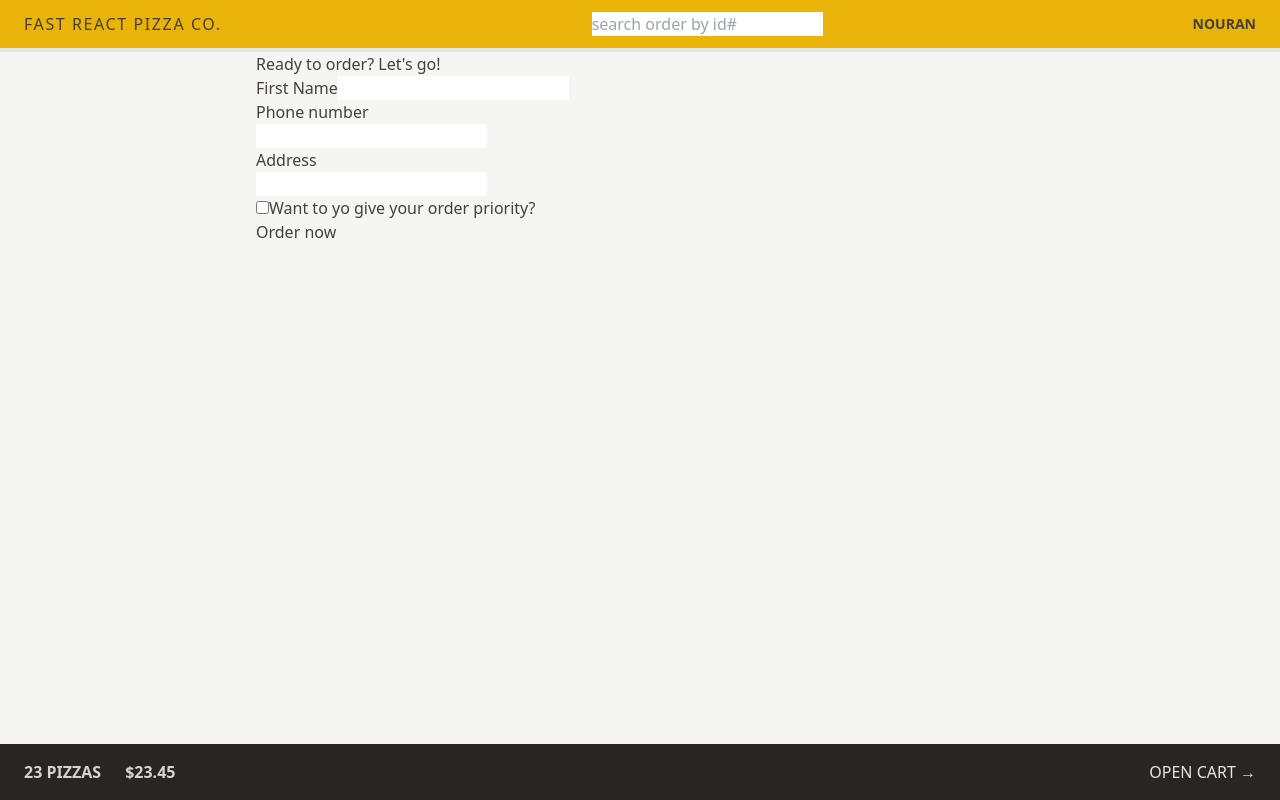
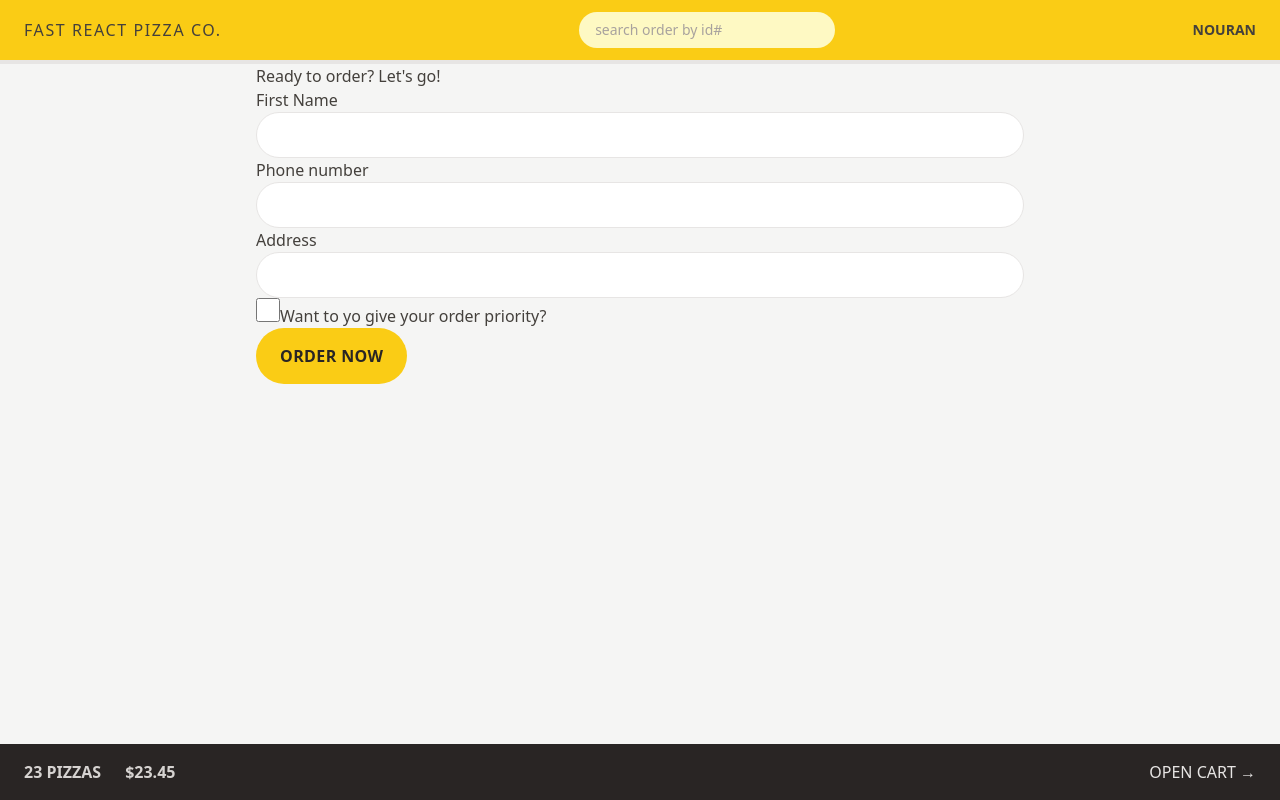
Before and after one commit to NouranAlSharawneh/fast-react-pizza, a React (Vite) app: page /order/new in a window 1280 px wide. Built offline with nearby package versions, Linux system fonts and the light colour scheme.

Commit message:
Styled componets added

```diff
--- a/src/features/cart/Cart.jsx
+++ b/src/features/cart/Cart.jsx
@@ -1,4 +1,6 @@
 import { Link } from 'react-router-dom';
+import LinkButton from '../../ui/LinkButton.jsx';
+import Button from '../../ui/Button.jsx';
 
 const fakeCart = [
   {
@@ -29,12 +31,13 @@ function Cart() {
 
   return (
     <div>
-      <Link to="/menu">&larr; Back to menu</Link>
+      <LinkButton to="/menu">&larr; Back to menu</LinkButton>
 
       <h2>Your cart, %NAME%</h2>
 
       <div>
-        <Link to="/order/new">Order pizzas</Link>
+        <Button to="/order/new">Order pizzas</Button>
+
         <button>Clear cart</button>
       </div>
     </div>
--- a/src/features/order/CreateOrder.jsx
+++ b/src/features/order/CreateOrder.jsx
@@ -1,30 +1,31 @@
-import { Form, redirect, useActionData, useNavigation } from "react-router-dom";
-import { createOrder } from "../../services/apiRestaurant.js";
+import { Form, redirect, useActionData, useNavigation } from 'react-router-dom';
+import { createOrder } from '../../services/apiRestaurant.js';
+import Button from '../../ui/Button.jsx';
 
 // https://uibakery.io/regex-library/phone-number
 const isValidPhone = (str) =>
   /^\+?\d{1,4}?[-.\s]?\(?\d{1,3}?\)?[-.\s]?\d{1,4}[-.\s]?\d{1,4}[-.\s]?\d{1,9}$/.test(
-    str
+    str,
   );
 
 const fakeCart = [
   {
     pizzaId: 12,
-    name: "Mediterranean",
+    name: 'Mediterranean',
     quantity: 2,
     unitPrice: 16,
     totalPrice: 32,
   },
   {
     pizzaId: 6,
-    name: "Vegetale",
+    name: 'Vegetale',
     quantity: 1,
     unitPrice: 13,
     totalPrice: 13,
   },
   {
     pizzaId: 11,
-    name: "Spinach and Mushroom",
+    name: 'Spinach and Mushroom',
     quantity: 1,
     unitPrice: 15,
     totalPrice: 15,
@@ -33,7 +34,7 @@ const fakeCart = [
 
 function CreateOrder() {
   const navigation = useNavigation();
-  const isSubmiiting = navigation.state === "submitting";
+  const isSubmiiting = navigation.state === 'submitting';
 
   const formErrors = useActionData();
 
@@ -47,13 +48,13 @@ function CreateOrder() {
       <Form method="POST" action="/order/new">
         <div>
           <label>First Name</label>
-          <input type="text" name="customer" required />
+          <input type="text" name="customer" required className="input" />
         </div>
 
         <div>
           <label>Phone number</label>
           <div>
-            <input type="tel" name="phone" required />
+            <input type="tel" name="phone" required className="input" />
             {formErrors?.phone && <p>{formErrors.phone}</p>}
           </div>
         </div>
@@ -61,7 +62,7 @@ function CreateOrder() {
         <div>
           <label>Address</label>
           <div>
-            <input type="text" name="address" required />
+            <input type="text" name="address" required className="input" />
           </div>
         </div>
 
@@ -70,6 +71,7 @@ function CreateOrder() {
             type="checkbox"
             name="priority"
             id="priority"
+            className="h-6 w-6 rounded-full accent-yellow-400 focus:outline-none focus:ring focus:ring-yellow-400 focus:ring-offset-1"
             // value={withPriority}
             // onChange={(e) => setWithPriority(e.target.checked)}
           />
@@ -78,9 +80,9 @@ function CreateOrder() {
 
         <div>
           <input type="hidden" name="cart" value={JSON.stringify(cart)} />
-          <button disabled={isSubmiiting}>
-            {isSubmiiting ? "Placing order..." : "Order now"}
-          </button>
+          <Button disabled={isSubmiiting}>
+            {isSubmiiting ? 'Placing order...' : 'Order now'}
+          </Button>
         </div>
       </Form>
     </div>
@@ -94,12 +96,12 @@ export const action = async ({ request }) => {
   const order = {
     ...data,
     cart: JSON.parse(data.cart),
-    priority: data.priority === "on",
+    priority: data.priority === 'on',
   };
 
   const errors = {};
   if (!isValidPhone(order.phone))
-    errors.phone = "Please give us your correct phone number.";
+    errors.phone = 'Please give us your correct phone number.';
 
   if (Object.keys(errors).length > 0) return errors;
 
--- a/src/features/order/SearchOrder.jsx
+++ b/src/features/order/SearchOrder.jsx
@@ -1,18 +1,19 @@
-import { useState } from "react";
-import { useNavigate } from "react-router-dom";
+import { useState } from 'react';
+import { useNavigate } from 'react-router-dom';
 
 const SearchOrder = () => {
-  const [query, setQuery] = useState("");
+  const [query, setQuery] = useState('');
   const navigate = useNavigate();
   const handleSubmit = (e) => {
     e.preventDefault();
     if (!query) return;
     navigate(`/order/${query}`);
-    setQuery("");
+    setQuery('');
   };
   return (
     <form onSubmit={handleSubmit}>
       <input
+        className="w-28 rounded-full bg-yellow-100 px-4 py-2 text-sm transition-all duration-300 ease-in-out placeholder:text-stone-400 focus:outline-none focus:ring focus:ring-yellow-500 focus:ring-opacity-30 focus:ring-offset-2 sm:w-64 sm:focus:w-72"
         type="text"
         placeholder="search order by id#"
         value={query}
--- a/src/features/user/CreateUser.jsx
+++ b/src/features/user/CreateUser.jsx
@@ -1,4 +1,5 @@
 import { useState } from 'react';
+import Button from '../../ui/Button.jsx';
 
 function CreateUser() {
   const [username, setUsername] = useState('');
@@ -14,7 +15,7 @@ function CreateUser() {
       </p>
 
       <input
-        className="w-72"
+        className="input mb-8 w-72"
         type="text"
         placeholder="Your full name"
         value={username}
@@ -23,7 +24,7 @@ function CreateUser() {
 
       {username !== '' && (
         <div>
-          <button>Start ordering</button>
+          <Button>Start ordering</Button>
         </div>
       )}
     </form>
--- a/src/index.css
+++ b/src/index.css
@@ -2,41 +2,48 @@
 @tailwind components;
 @tailwind utilities;
 
-/* body {
-  font-family: system-ui, -apple-system, BlinkMacSystemFont, "Segoe UI", Roboto,
-    Oxygen, Ubuntu, Cantarell, "Open Sans", "Helvetica Neue", sans-serif;
-  background-color: #f7f7f7;
-  color: #444;
+@layer components {
+  .input {
+    @apply w-full rounded-full border border-stone-200 px-4 py-2 text-sm transition-all duration-300 ease-in-out placeholder:text-stone-400 focus:outline-none focus:ring focus:ring-yellow-400 focus:ring-opacity-30 focus:ring-offset-2 md:px-6 md:py-3;
+  }
 }
-
-.layout {
-  display: grid;
-  grid-template-rows: auto 1fr auto;
-  gap: 32px;
-  height: 100dvh;
-} */
 
 /* https://dev.to/afif/i-made-100-css-loaders-for-your-next-project-4eje */
 .loader {
   width: 45px;
   aspect-ratio: 0.75;
   --c: no-repeat linear-gradient(#333 0 0);
-  background: var(--c) 0% 50%, var(--c) 50% 50%, var(--c) 100% 50%;
+  background:
+    var(--c) 0% 50%,
+    var(--c) 50% 50%,
+    var(--c) 100% 50%;
   background-size: 20% 50%;
   animation: loading 1s infinite linear;
 }
 
 @keyframes loading {
   20% {
-    background-position: 0% 0%, 50% 50%, 100% 50%;
+    background-position:
+      0% 0%,
+      50% 50%,
+      100% 50%;
   }
   40% {
-    background-position: 0% 100%, 50% 0%, 100% 50%;
+    background-position:
+      0% 100%,
+      50% 0%,
+      100% 50%;
   }
   60% {
-    background-position: 0% 50%, 50% 100%, 100% 0%;
+    background-position:
+      0% 50%,
+      50% 100%,
+      100% 0%;
   }
   80% {
-    background-position: 0% 50%, 50% 50%, 100% 100%;
+    background-position:
+      0% 50%,
+      50% 50%,
+      100% 100%;
   }
 }
--- /dev/null
+++ b/src/ui/Button.jsx
@@ -0,0 +1,19 @@
+import { Link } from 'react-router-dom';
+
+const Button = ({ children, disabled = false, to }) => {
+  const className =
+    'inline-block px-4 py-3 font-semibold tracking-wide uppercase transition-colors duration-300 bg-yellow-400 rounded-full text-stone-800 hover:bg-yellow-300 focus:bg-yellow-300 focus:outline-none focus:ring focus:ring-yellow-300 focus:ring-offset-2 active:bg-yellow-500 disabled:cursor-not-allowed disabled:bg-stone-400 disabled:text-stone-900 sm:px-6 sm:py-4';
+
+  if (to) return;
+  <Link to={to} className={className}>
+    {children}
+  </Link>;
+
+  return (
+    <button disabled={disabled} className={className}>
+      {children}
+    </button>
+  );
+};
+
+export default Button;
--- a/src/ui/Error.jsx
+++ b/src/ui/Error.jsx
@@ -1,7 +1,7 @@
-import { useNavigate, useRouteError } from "react-router-dom";
+import { useRouteError } from 'react-router-dom';
+import LinkButton from './LinkButton.jsx';
 
 function Error() {
-  const navigate = useNavigate();
   const errorMessage = useRouteError();
   console.log(errorMessage);
 
@@ -9,7 +9,7 @@ function Error() {
     <div>
       <h1>Something went wrong 😢</h1>
       <p>{errorMessage.data || errorMessage.message}</p>
-      <button onClick={() => navigate(-1)}>&larr; Go back</button>
+      <LinkButton to="-1">&larr; Go back</LinkButton>
     </div>
   );
 }
--- a/src/ui/Header.jsx
+++ b/src/ui/Header.jsx
@@ -4,7 +4,7 @@ import Username from '../features/user/Username.jsx';
 
 const Header = () => {
   return (
-    <header className="flex items-center justify-between border-b-4 border-stone-200 bg-yellow-500 px-4 py-3 uppercase sm:px-6">
+    <header className="flex items-center justify-between border-b-4 border-stone-200 bg-yellow-400 px-4 py-3 uppercase sm:px-6">
       <Link to="/" className="tracking-widest">
         Fast React Pizza Co.
       </Link>
--- a/src/ui/Home.jsx
+++ b/src/ui/Home.jsx
@@ -6,7 +6,7 @@ function Home() {
       <h1 className="mb-8 text-2xl font-semibold md:text-4xl">
         The best pizza.
         <br />
-        <span className="text-yellow-500">
+        <span className="text-yellow-400">
           Straight out of the oven, straight to you.
         </span>
       </h1>
--- /dev/null
+++ b/src/ui/LinkButton.jsx
@@ -0,0 +1,22 @@
+import { Link, useNavigate } from 'react-router-dom';
+
+const LinkButton = ({ children, to }) => {
+  const navigate = useNavigate();
+
+  const className =
+    'text-sm text-blue-500 transition-colors duration-500 hover:text-blue-600 hover:underline';
+  if (to === '-1')
+    return (
+      <button onClick={() => navigate(-1)} className={className}>
+        {children}
+      </button>
+    );
+
+  return (
+    <Link to={to} className={className}>
+      {children}
+    </Link>
+  );
+};
+
+export default LinkButton;
```
